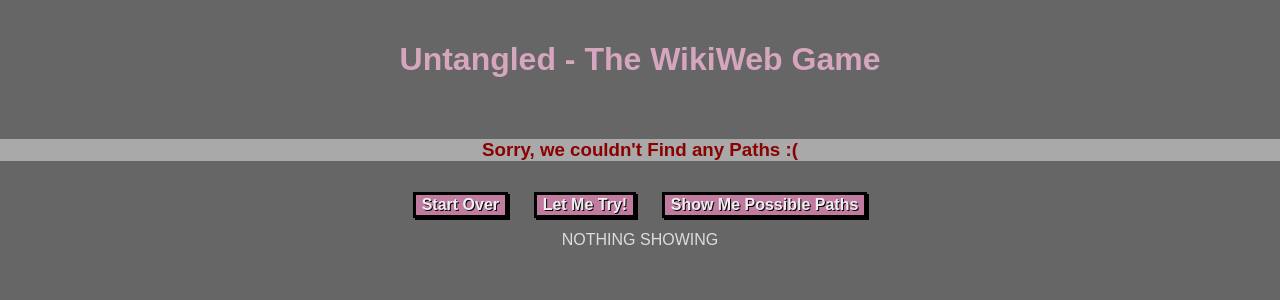
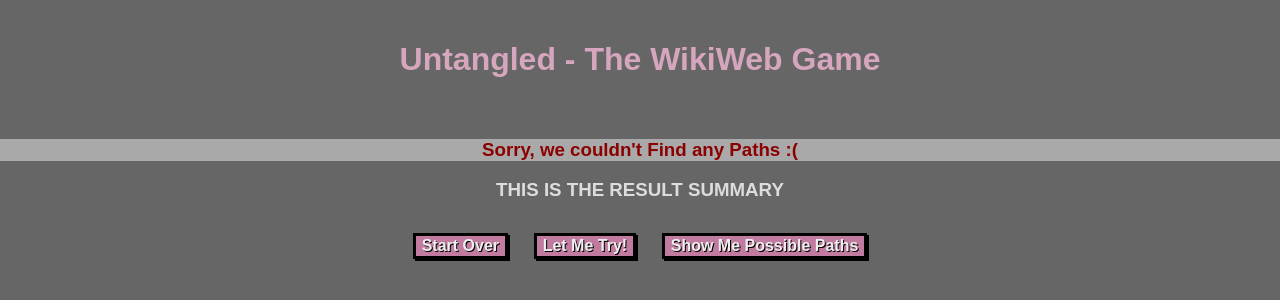
Before and after one commit to karinnainiguez/untangled, a React (Create React App) app: page / in a window 1280 px wide. Both pictures are taken after typing "Sample", "Sample" into the empty fields and a click on the input "FIND MY PATH!". Shown: the top 300 px of the page. Built offline with nearby package versions, Linux system fonts and the light colour scheme; no server answers.

Commit message:
Toggle with components instead of strings

```diff
--- /dev/null
+++ b/src/Components/ResultPaths.js
@@ -0,0 +1,14 @@
+import React, { Component } from 'react';
+// import PropTypes from 'prop-types';
+
+
+class ResultPaths extends Component {
+
+
+
+	render(){
+		return (<h3>SOME PATHS</h3>)
+	}
+}
+
+export default ResultPaths;
--- /dev/null
+++ b/src/Components/ResultSummary.js
@@ -0,0 +1,14 @@
+import React, { Component } from 'react';
+// import PropTypes from 'prop-types';
+
+
+class ResultSummary extends Component {
+
+
+
+	render(){
+		return (<h3>THIS IS THE RESULT SUMMARY</h3>)
+	}
+}
+
+export default ResultSummary;
--- /dev/null
+++ b/src/Components/ResultTry.js
@@ -0,0 +1,14 @@
+import React, { Component } from 'react';
+// import PropTypes from 'prop-types';
+
+
+class ResultTry extends Component {
+
+
+
+	render(){
+		return (<h3>THIS IS THE RESULT TRY</h3>)
+	}
+}
+
+export default ResultTry;
--- a/src/Components/Results.js
+++ b/src/Components/Results.js
@@ -3,6 +3,9 @@ import PropTypes from 'prop-types';
 import axios from 'axios';
 
 import './Results.css';
+import ResultSummary from './ResultSummary';
+import ResultTry from './ResultTry';
+import ResultPaths from './ResultPaths';
 
 class Results extends Component {
 
@@ -54,18 +57,18 @@ class Results extends Component {
 		let show;
 		switch(this.state.show) {
 			case "try":
-			show = "THIS IS THE TRYING PAGE"
+			show = <ResultTry />
 			break;
 			case "paths":
-			show = "THIS IS THE PATH PAGE"
+			show = <ResultPaths />
 			break;
 			default:
-			show = "NOTHING SHOWING"
+			// show = "NOTHING SHOWING"
 		}
 
 		return (
 			<div className="results">
-				<div className="summary"></div>
+				<ResultSummary />
 				<div className="nav">
 					<button className="button" onClick={this.props.showSearchCallback}>Start Over</button>
 					<button className="button" onClick={this.showTry}>Let Me Try!</button>
```
